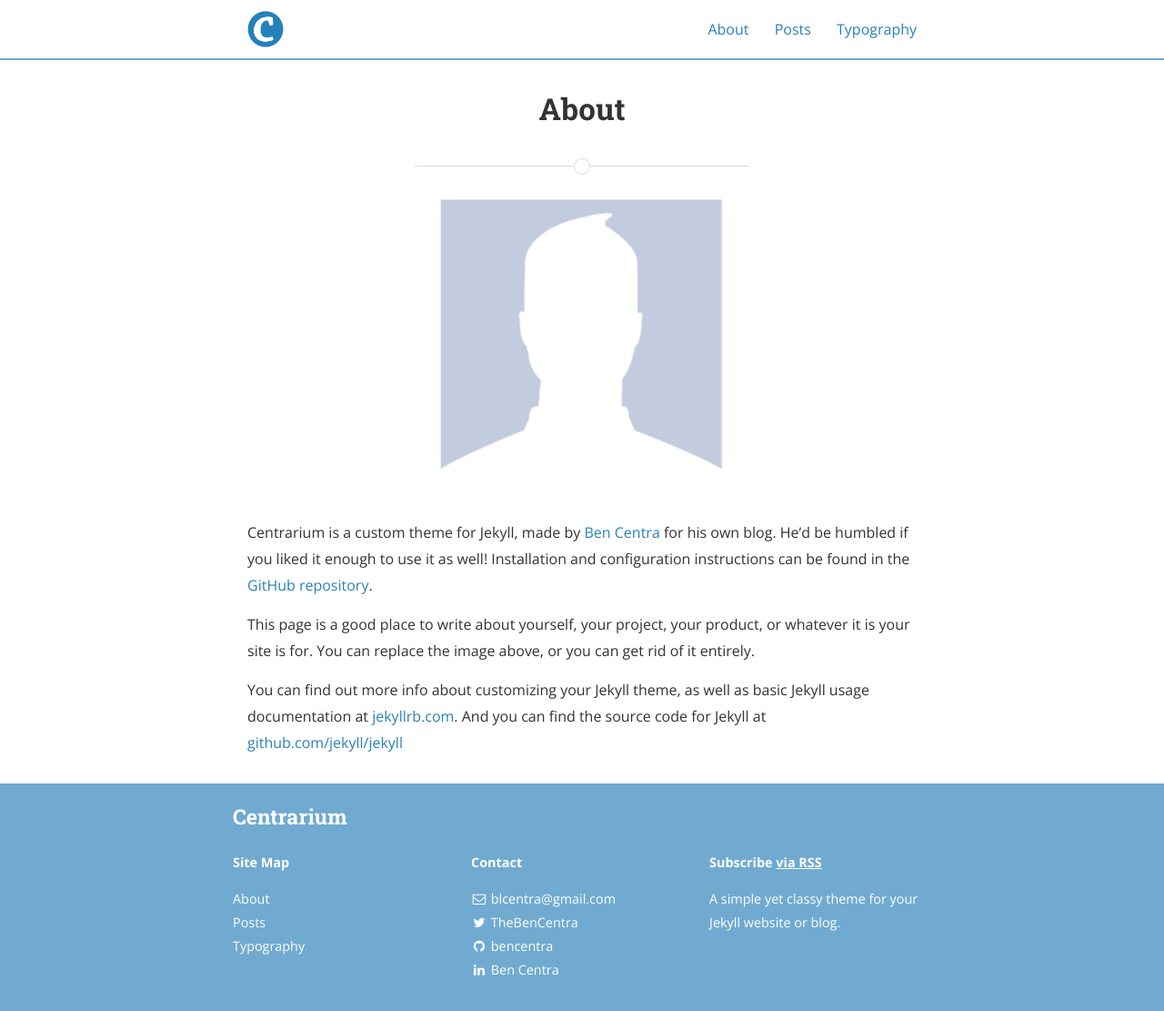
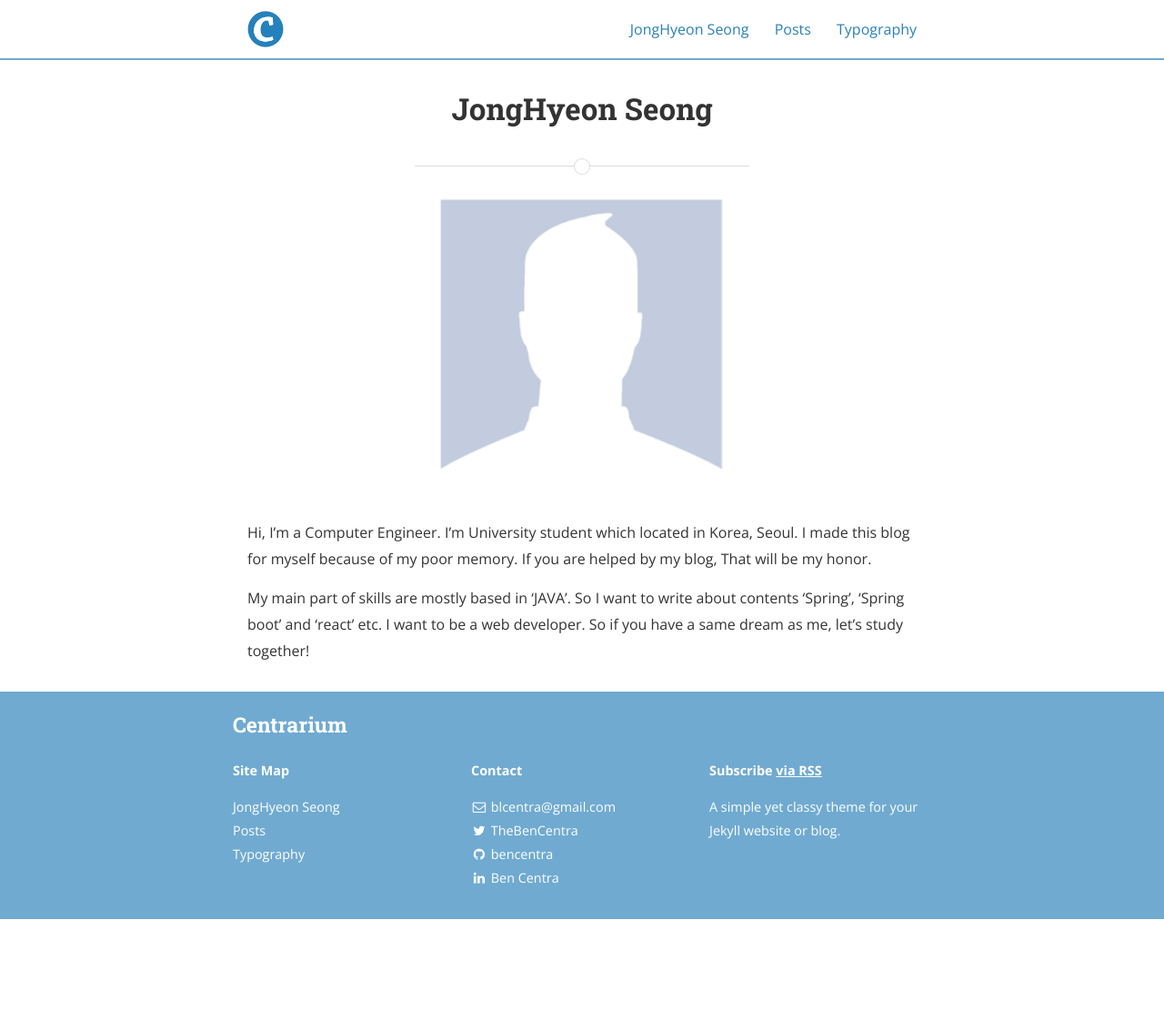
Before and after one commit to sjh50200/sjh50200.github.io, a Jekyll site: the page built from about.md, in a window 1280 px wide and 1111 px high. Shown: the whole window at 91% size. Built offline with Jekyll 4.4.1, drawn with Linux system fonts in a browser that asks for light colours; nearby versions of some CDN libraries.

Commit message:
About changed

```diff
--- a/about.md
+++ b/about.md
@@ -1,17 +1,15 @@
 ---
 layout: page
-title: About
+title: JongHyeon Seong
 permalink: /about/
 main_nav: true
 ---
 
 ![alt text]({{ site.baseurl }}/assets/profile-placeholder.gif "Profile Picture"){:.profile}
 
-Centrarium is a custom theme for Jekyll, made by [Ben Centra][bencentra] for his own blog. He'd be humbled if you liked it enough to use it as well! Installation and configuration instructions can be found in the [GitHub repository](https://github.com/bencentra/centrarium).
+Hi, I'm a Computer Engineer. I'm University student which located in Korea, Seoul. I made this blog for myself because of my poor memory. If you are helped by my blog, That will be my honor.
 
-This page is a good place to write about yourself, your project, your product, or whatever it is your site is for. You can replace the image above, or you can get rid of it entirely.
-
-You can find out more info about customizing your Jekyll theme, as well as basic Jekyll usage documentation at [jekyllrb.com](http://jekyllrb.com/). And you can find the source code for Jekyll at [github.com/jekyll/jekyll](https://github.com/jekyll/jekyll)
+My main part of skills are mostly based in 'JAVA'. So I want to write about contents 'Spring', 'Spring boot' and 'react' etc. I want to be a web developer. So if you have a same dream as me, let's study together!
 
 [centrarium]: https://github.com/bencentra/centrarium
 [bencentra]: http://bencentra.com
```
